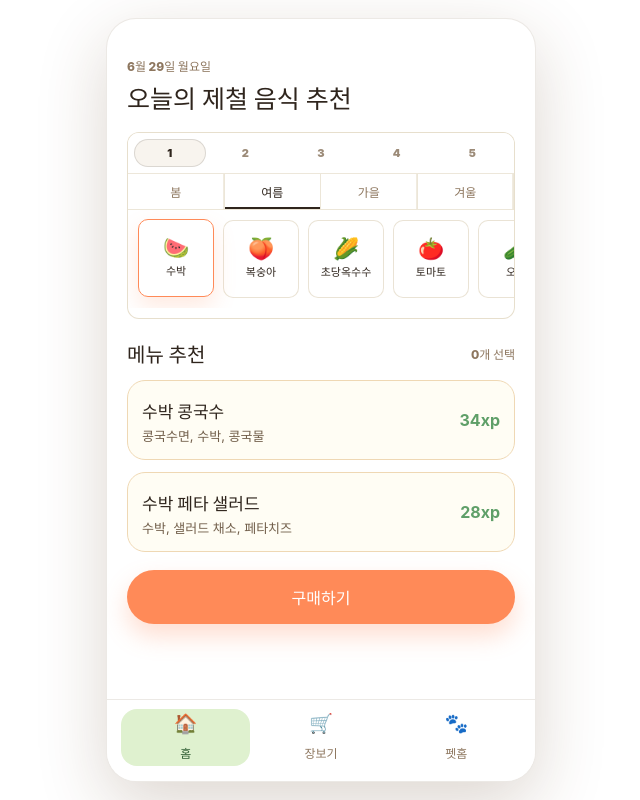
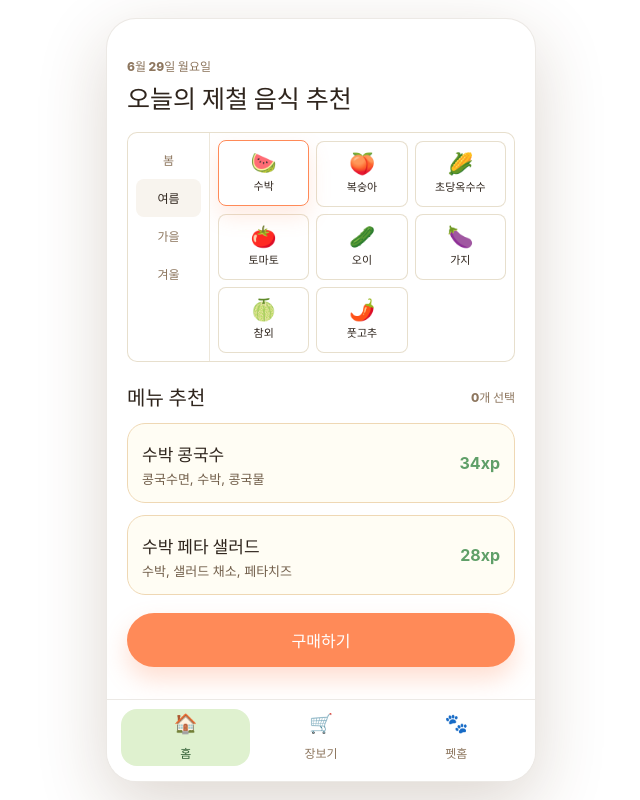
Before and after one commit to maengu86/Toss_menu, a React (Vite) app: page / in a window 1280 px wide. Shown: the whole page, without its empty margins (319-959 px from the left). Built offline with nearby package versions, Linux system fonts and the light colour scheme.

Commit message:
Fix minimal season panel layout

```diff
--- a/src/App.css
+++ b/src/App.css
@@ -386,31 +386,6 @@
   box-shadow: 0 8px 18px rgba(97, 76, 45, 0.07);
 }
 
-.season-concept-switch {
-  display: grid;
-  grid-template-columns: repeat(5, 1fr);
-  gap: 4px;
-  padding: 6px;
-  border-bottom: 1px solid rgba(226, 216, 195, 0.62);
-  background: #ffffff;
-}
-
-.season-concept-switch button {
-  min-height: 28px;
-  border: 1px solid transparent;
-  border-radius: 999px;
-  color: #9c8b78;
-  font-size: 11px;
-  font-weight: 900;
-  background: #ffffff;
-}
-
-.season-concept-switch button.active {
-  border-color: rgba(47, 37, 29, 0.14);
-  color: #2f251d;
-  background: #f8f4ee;
-}
-
 .season-tabs {
   display: grid;
   grid-template-columns: repeat(4, 1fr);
@@ -452,142 +427,12 @@
   box-shadow: inset 0 -3px 0 #ff8a58;
 }
 
-.season-panel-line {
-  border-radius: 12px;
-  box-shadow: none;
-}
-
-.season-panel-line .season-tabs button {
-  border-color: rgba(226, 216, 195, 0.64);
-  color: #8d765e;
-}
-
-.season-panel-line .season-tabs button.active {
-  color: #2f251d;
-  box-shadow: inset 0 -2px 0 #2f251d;
-}
-
-.season-panel-line .seasonal-tile {
-  border-color: rgba(226, 216, 195, 0.7);
-  border-radius: 10px;
-  box-shadow: none;
-}
-
-.season-panel-chip {
-  padding-bottom: 12px;
-  border: 0;
-  border-radius: 0;
-  box-shadow: none;
-}
-
-.season-panel-chip .season-tabs {
-  gap: 6px;
-  padding: 10px 0 8px;
-}
-
-.season-panel-chip .season-tabs button {
-  border-width: 1px;
-  border-radius: 999px;
-  background: #ffffff;
-  box-shadow: none;
-}
-
-.season-panel-chip .season-tabs button.active,
-.season-panel-chip .seasonal-tile.active {
-  border-color: #2f251d;
-  color: #2f251d;
-  background: #ffffff;
-  box-shadow: none;
-}
-
-.season-panel-chip .seasonal-grid {
-  padding: 0;
-}
-
-.season-panel-chip .seasonal-tile {
-  border-radius: 999px;
-  min-width: 104px;
-  min-height: 50px;
-  grid-template-columns: auto 1fr;
-  align-content: center;
-  justify-items: start;
-  padding: 8px 12px;
-  box-shadow: none;
-}
-
-.season-panel-chip .food-emoji {
-  font-size: 17px;
-}
-
-.season-panel-mono {
-  border-color: rgba(47, 37, 29, 0.12);
-  border-radius: 8px;
-  box-shadow: none;
-}
-
-.season-panel-mono .season-tabs button.active {
-  color: #ffffff;
-  background: #2f251d;
-  box-shadow: none;
-}
-
-.season-panel-mono .seasonal-tile {
-  border: 0;
-  border-radius: 8px;
-  background: #f8f6f3;
-  box-shadow: none;
-}
-
-.season-panel-mono .seasonal-tile.active {
-  color: #ffffff;
-  background: #2f251d;
-  box-shadow: none;
-}
-
-.season-panel-mono .seasonal-tile.active strong {
-  color: #ffffff;
-}
-
-.season-panel-compact {
-  padding-bottom: 8px;
-  border-radius: 8px;
-  box-shadow: none;
-}
-
-.season-panel-compact .season-tabs button {
-  min-height: 32px;
-  font-size: 11px;
-}
-
-.season-panel-compact .seasonal-grid {
-  gap: 6px;
-  padding: 8px;
-}
-
-.season-panel-compact .seasonal-tile {
-  min-width: 64px;
-  min-height: 62px;
-  gap: 5px;
-  padding: 7px 5px;
-  border-radius: 8px;
-  box-shadow: none;
-}
-
-.season-panel-compact .seasonal-tile.active {
-  border-color: #2f251d;
-  box-shadow: none;
-}
-
 .season-panel-split {
   display: grid;
   grid-template-columns: 82px minmax(0, 1fr);
   padding: 0;
   border-radius: 10px;
   box-shadow: none;
-}
-
-.season-panel-split .season-concept-switch {
-  grid-column: 1 / -1;
 }
 
 .season-panel-split .season-tabs {
@@ -611,15 +456,16 @@
 }
 
 .season-panel-split .seasonal-grid {
-  flex-wrap: wrap;
+  display: grid;
+  grid-template-columns: repeat(3, minmax(0, 1fr));
   gap: 7px;
   padding: 8px;
   overflow-x: hidden;
 }
 
 .season-panel-split .seasonal-tile {
-  flex: 1 1 72px;
-  min-width: 72px;
+  width: 100%;
+  min-width: 0;
   min-height: 66px;
   border-radius: 8px;
   box-shadow: none;
--- a/src/App.tsx
+++ b/src/App.tsx
@@ -15,7 +15,6 @@ const deliveryOptions = ['문 앞에 놓기', '직접 받을게요']
 const maxExp = 100
 
 type ShopStep = 'cart' | 'store' | 'checkout' | 'complete'
-type SeasonPanelConcept = 'line' | 'chip' | 'mono' | 'compact' | 'split'
 
 function formatWon(value: number) {
   return value.toLocaleString('ko-KR') + '원'
@@ -266,8 +265,6 @@ function HomeScreen({
   onToggleMenu: (id: string) => void
   onStartShopping: () => void
 }) {
-  const [seasonPanelConcept, setSeasonPanelConcept] = useState<SeasonPanelConcept>('line')
-
   return (
     <section className="screen" onScroll={onScrollActivity}>
       <header className="top-header">
@@ -275,26 +272,7 @@ function HomeScreen({
         <h1>오늘의 제철 음식 추천</h1>
       </header>
 
-      <div className={`season-panel season-panel-${seasonPanelConcept}`}>
-        <div className="season-concept-switch" aria-label="제철 탭 시안 선택">
-          {[
-            ['line', '1'],
-            ['chip', '2'],
-            ['mono', '3'],
-            ['compact', '4'],
-            ['split', '5'],
-          ].map(([concept, label]) => (
-            <button
-              className={seasonPanelConcept === concept ? 'active' : ''}
-              key={concept}
-              onClick={() => setSeasonPanelConcept(concept as SeasonPanelConcept)}
-              type="button"
-            >
-              {label}
-            </button>
-          ))}
-        </div>
-
+      <div className="season-panel season-panel-split">
         <div className="season-tabs" aria-label="계절 선택">
           {seasons.map((season) => (
             <button
```
